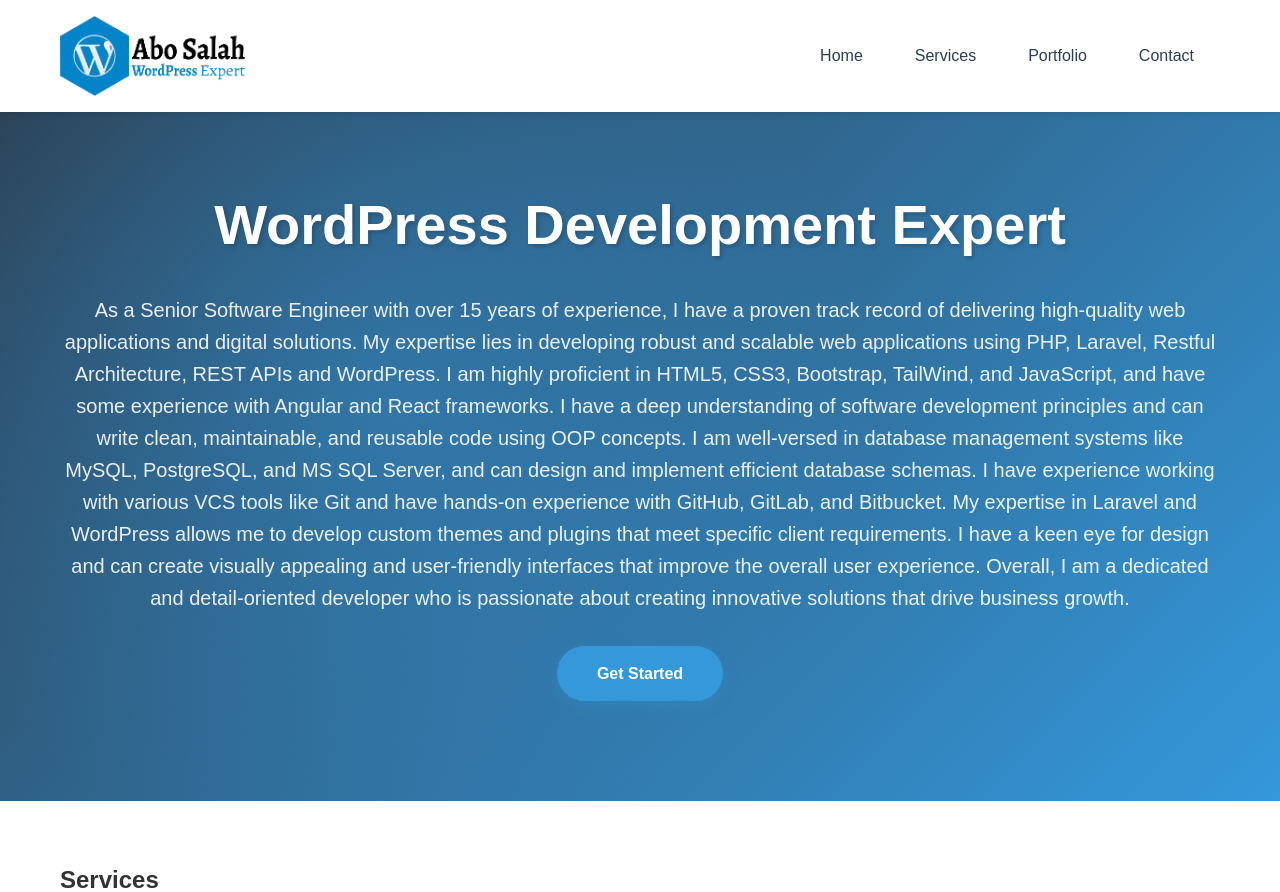
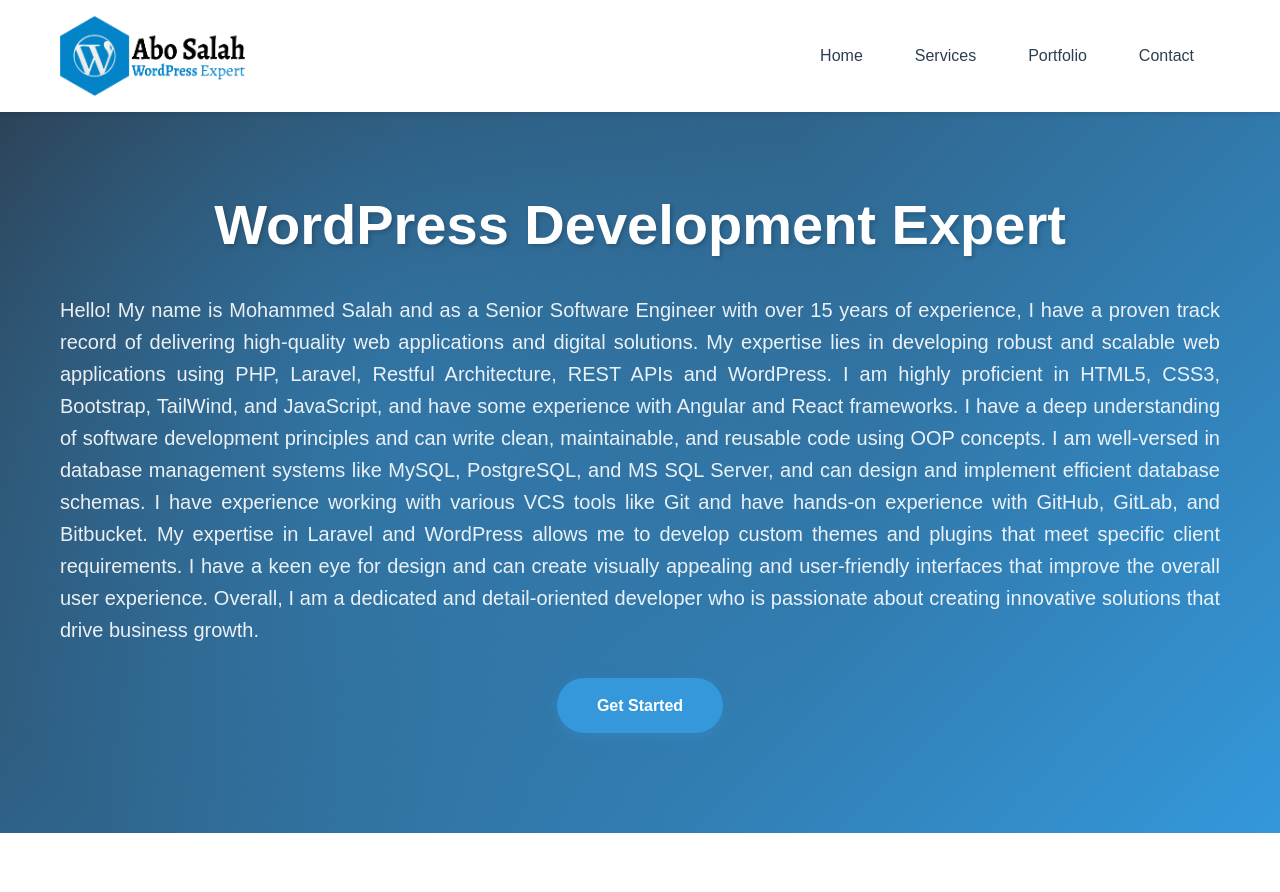
Before and after one commit to moeldowy/abosalah, a PHP site: page / in a window 1280 px wide. Shown: the top 892 px of the page. Run offline with PHP 8.4, Linux system fonts and the light colour scheme.

Commit message:
many changes

```diff
--- a/assets/css/main.css
+++ b/assets/css/main.css
@@ -116,6 +116,7 @@ main section {
     font-size: 1.25rem;
     margin-bottom: 2rem;
     opacity: 0.9;
+    text-align: justify;
 }
 
 .cta-button {
--- a/index.html
+++ b/index.html
@@ -34,7 +34,7 @@
         <section id="hero">
             <div class="container">
                 <h1>WordPress Development Expert</h1>
-                <p>As a Senior Software Engineer with over 15 years of experience, I have a proven track record of delivering high-quality web applications and digital solutions. My expertise lies in developing robust and scalable web applications using PHP, Laravel, Restful Architecture, REST APIs and WordPress.
+                <p>Hello! My name is Mohammed Salah and as a Senior Software Engineer with over 15 years of experience, I have a proven track record of delivering high-quality web applications and digital solutions. My expertise lies in developing robust and scalable web applications using PHP, Laravel, Restful Architecture, REST APIs and WordPress.
                     I am highly proficient in HTML5, CSS3, Bootstrap, TailWind, and JavaScript, and have some experience with Angular and React frameworks. I have a deep understanding of software development principles and can write clean, maintainable, and reusable code using OOP concepts.
                     I am well-versed in database management systems like MySQL, PostgreSQL, and MS SQL Server, and can design and implement efficient database schemas. I have experience working with various VCS tools like Git and have hands-on experience with GitHub, GitLab, and Bitbucket.
                     My expertise in Laravel and WordPress allows me to develop custom themes and plugins that meet specific client requirements. I have a keen eye for design and can create visually appealing and user-friendly interfaces that improve the overall user experience.
```
